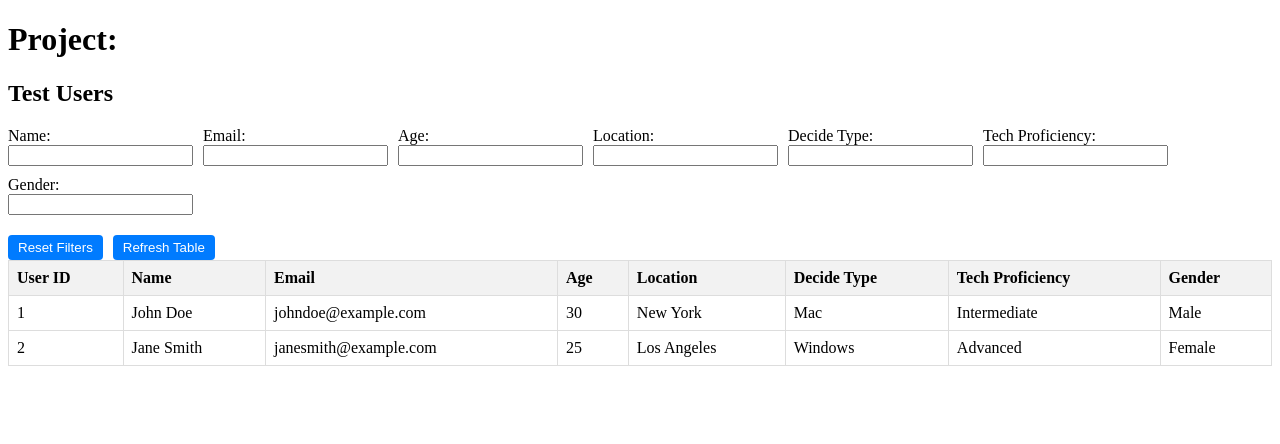
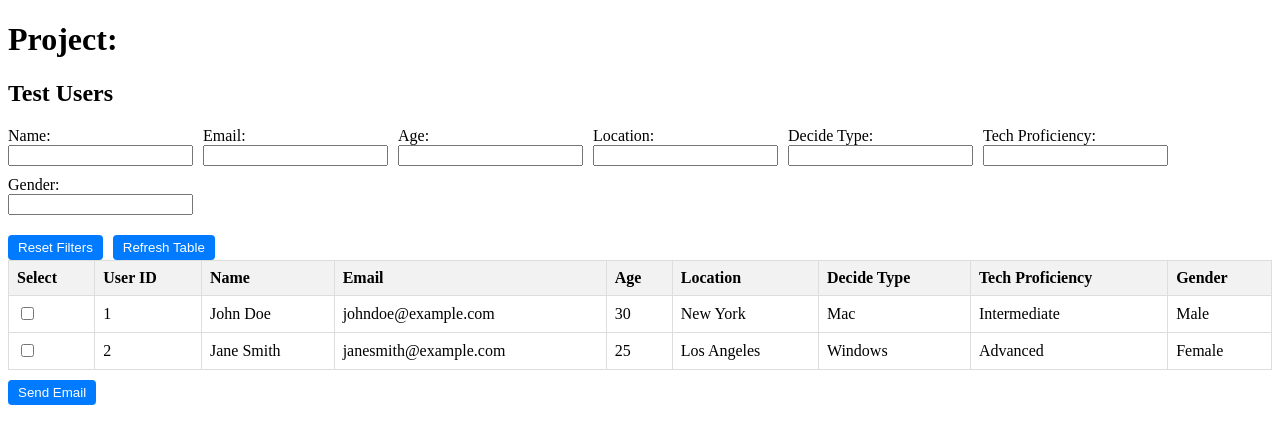
Before and after one commit to xuhaokai/lighthouse-connect, a Next.js app in the folder nextjs-blog/: page /project in a window 1280 px wide. Shown: the top 444 px of the page. Built offline with nearby package versions, Linux system fonts and the light colour scheme.

Commit message:
multi selection for sending emails

```diff
--- a/nextjs-blog/pages/project.js
+++ b/nextjs-blog/pages/project.js
@@ -42,6 +42,9 @@ const Project = () => {
     technicalProficiency: '',
     gender: '',
   });
+  const [selectedUsers, setSelectedUsers] = useState([]);
+  const [emailModalOpen, setEmailModalOpen] = useState(false);
+  const [emailMessage, setEmailMessage] = useState('');
 
   const handleFilterChange = (e) => {
     const { name, value } = e.target;
@@ -73,6 +76,30 @@ const Project = () => {
       technicalProficiency: '',
       gender: '',
     });
+  };
+
+  const handleSelectUser = (userId) => {
+    if (selectedUsers.includes(userId)) {
+      setSelectedUsers(selectedUsers.filter((id) => id !== userId));
+    } else {
+      setSelectedUsers([...selectedUsers, userId]);
+    }
+  };
+
+  const handleOpenEmailModal = () => {
+    setEmailModalOpen(true);
+  };
+
+  const handleCloseEmailModal = () => {
+    setEmailModalOpen(false);
+    setEmailMessage('');
+  };
+
+  const handleSendEmail = () => {
+    // Implement email sending logic here (e.g., using a backend service).
+    // You can access the selectedUsers and emailMessage to send emails to the selected users.
+    // After sending emails, close the modal.
+    handleCloseEmailModal();
   };
 
   const filterData = (filterValues) => {
@@ -162,6 +189,7 @@ const Project = () => {
         <table className="user-table">
           <thead>
             <tr>
+              <th>Select</th>
               <th>User ID</th>
               <th>Name</th>
               <th>Email</th>
@@ -175,6 +203,13 @@ const Project = () => {
           <tbody>
             {testUsers.map((user) => (
               <tr key={user.id}>
+                <td>
+                  <input
+                    type="checkbox"
+                    checked={selectedUsers.includes(user.id)}
+                    onChange={() => handleSelectUser(user.id)}
+                  />
+                </td>
                 <td>{user.id}</td>
                 <td>{user.name}</td>
                 <td>{user.email}</td>
@@ -188,8 +223,29 @@ const Project = () => {
           </tbody>
         </table>
       </div>
+      <div className="button-container">
+        <button onClick={handleOpenEmailModal}>Send Email</button>
+      </div>
+      {emailModalOpen && (
+        <div className="email-modal">
+          <div className="email-modal-content">
+            <span className="close" onClick={handleCloseEmailModal}>
+              &times;
+            </span>
+            <h2>Compose Email</h2>
+            <textarea
+              rows="4"
+              cols="50"
+              placeholder="Enter your email message..."
+              value={emailMessage}
+              onChange={(e) => setEmailMessage(e.target.value)}
+            />
+            <button onClick={handleSendEmail}>Send</button>
+          </div>
+        </div>
+      )}
 
-      <style jsx>{`
+<style jsx>{`
         .filter-inputs {
           display: flex;
           flex-wrap: wrap;
@@ -248,8 +304,8 @@ const Project = () => {
             background-color: #f2f2f2;
           }
         `}</style>
-      </div>
-    );
-  };
+    </div>
+  );
+};
 
-  export default Project;
+export default Project;
```
